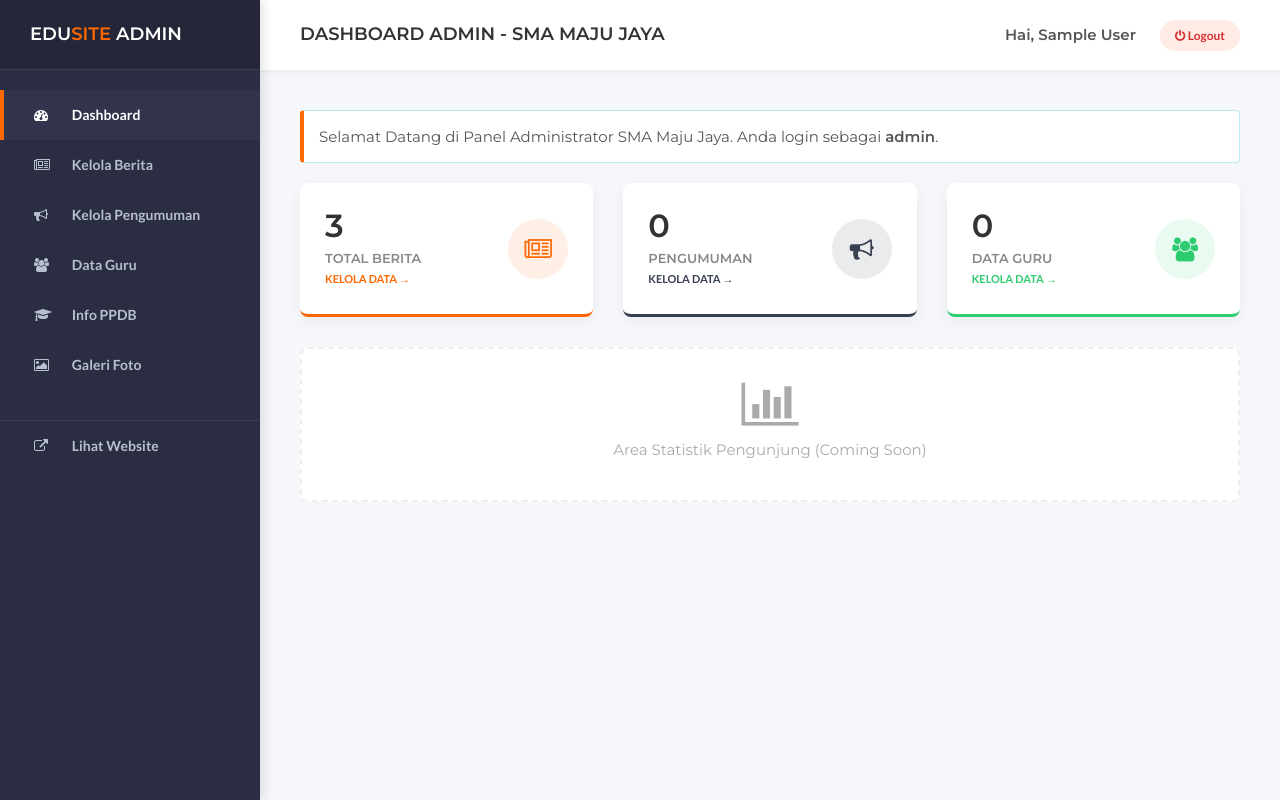
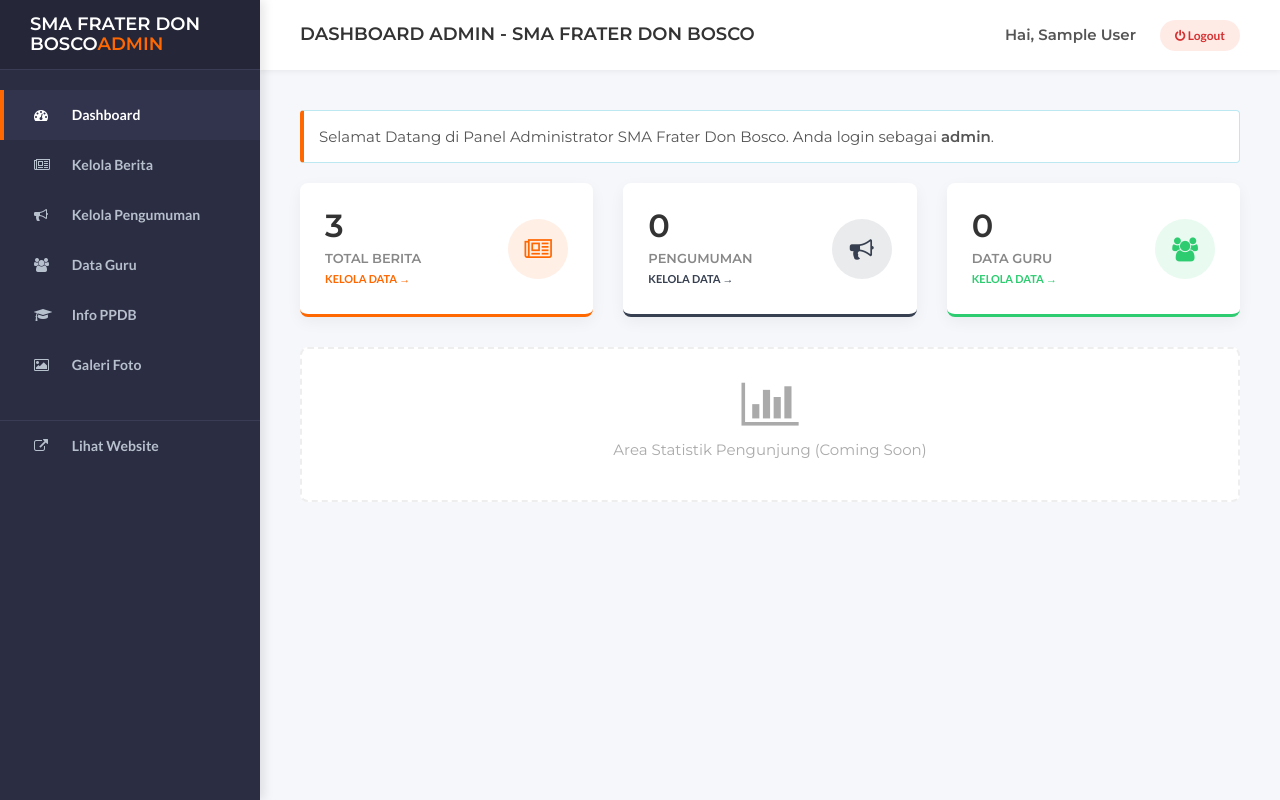
Before and after one commit to eternalsugarzy/WebInformasiSekolah, a PHP site: page /admin in a window 1280 px wide. Run offline with PHP 8.4, Linux system fonts and the light colour scheme; the visitor is signed in with stand-in values (Sample User, id 1); data comes from the database, SQL or seed files in the repository; data that the repository does not hold is empty.

Commit message:
Modifikasi Dashboard Admin

```diff
--- a/controllers/DashboardController.php
+++ b/controllers/DashboardController.php
@@ -24,7 +24,7 @@ class DashboardController {
         $total_guru = $guruModel->countGuru();
 
         // 4. Siapkan Data untuk View
-        $title = "Dashboard Admin - SMA Maju Jaya";
+        $title = "Dashboard Admin - SMA Frater Don Bosco";
         $nama_admin = $_SESSION['admin_nama'];
 
         // 5. Panggil View Dashboard
--- a/views/admin/dashboard.php
+++ b/views/admin/dashboard.php
@@ -12,7 +12,7 @@ require_once 'template/sidebar.php';
         <div class="row">
             <div class="col-md-12">
                 <div class="alert alert-info" style="border-left: 4px solid #FF6700; background: #fff; color: #555;">
-                    Selamat Datang di Panel Administrator SMA Maju Jaya. Anda login sebagai <b><?php echo $_SESSION['admin_level']; ?></b>.
+                    Selamat Datang di Panel Administrator SMA Frater Don Bosco. Anda login sebagai <b><?php echo $_SESSION['admin_level']; ?></b>.
                 </div>
             </div>
         </div>
--- a/views/admin/login_view.php
+++ b/views/admin/login_view.php
@@ -4,7 +4,7 @@
         <meta charset="utf-8">
         <meta http-equiv="X-UA-Compatible" content="IE=edge">
         <meta name="viewport" content="width=device-width, initial-scale=1">
-        <title>Login Admin - Edusite</title>
+        <title>Login Admin - SMA Frater Don Bosco</title>
 
         <link href="https://fonts.googleapis.com/css?family=Lato:700%7CMontserrat:400,600" rel="stylesheet">
 
--- a/views/admin/template/sidebar.php
+++ b/views/admin/template/sidebar.php
@@ -1,6 +1,6 @@
 <div class="admin-sidebar">
     <div class="admin-brand">
-        <h3>Edu<span>Site</span> Admin</h3>
+        <h3>SMA Frater Don Bosco<span>Admin</span> </h3>
     </div>
     <ul class="sidebar-menu">
         <?php $page = basename($_SERVER['PHP_SELF']); ?>
```
